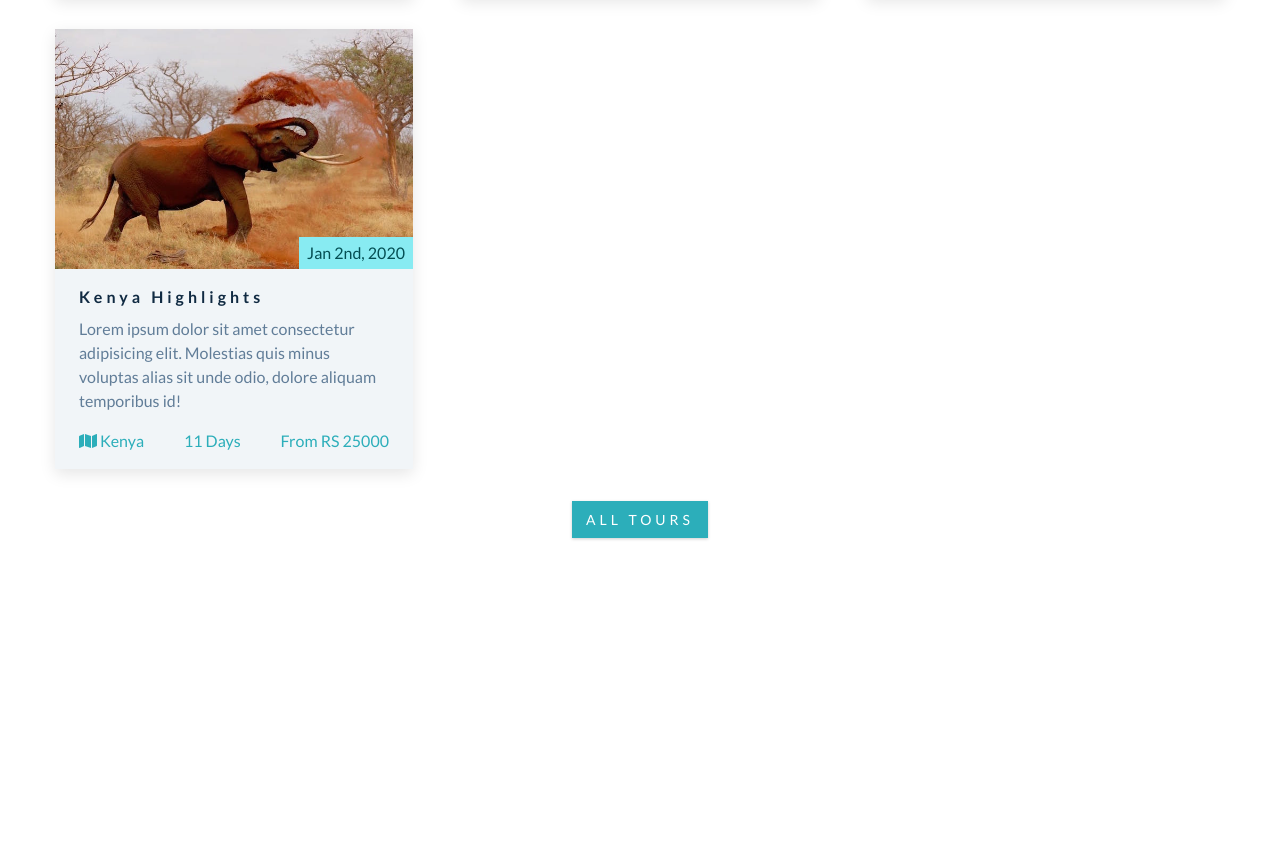
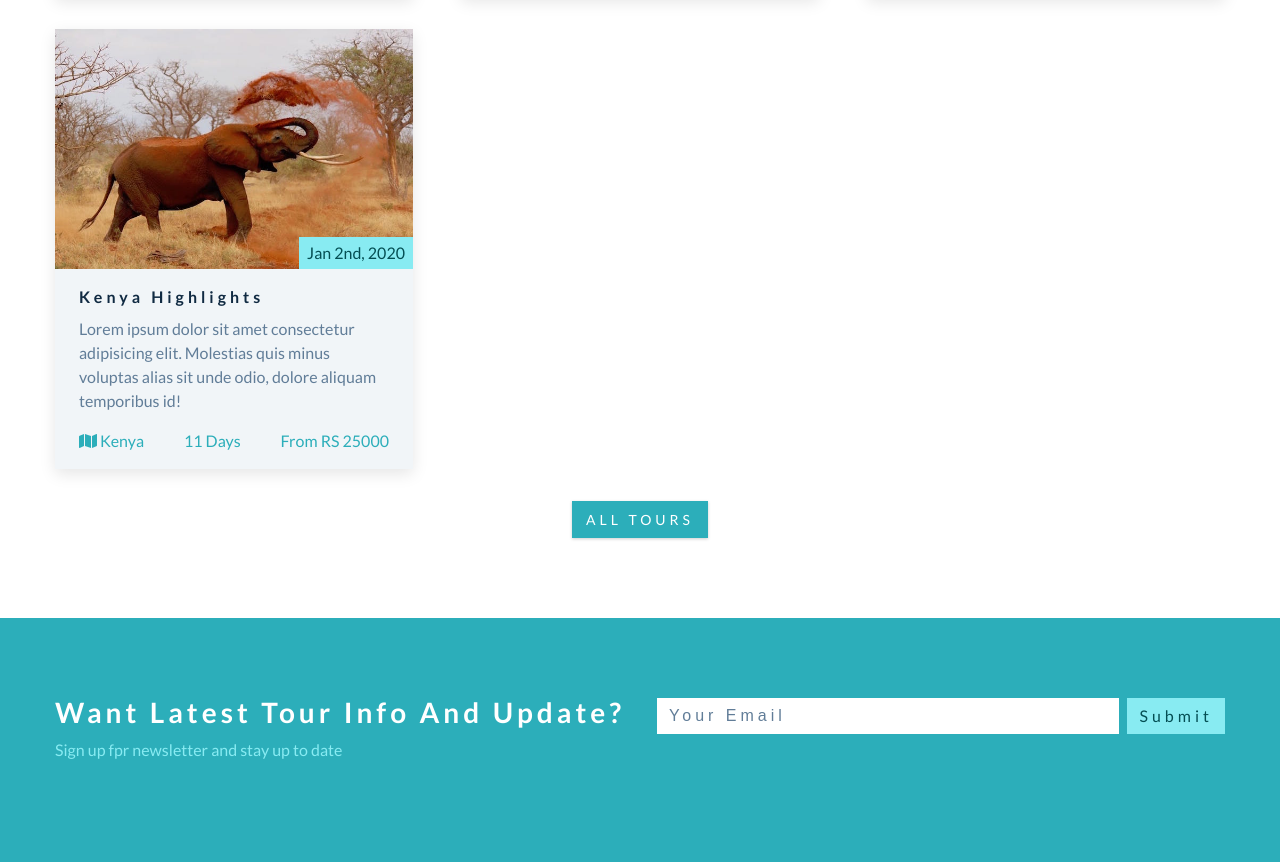
Before and after one commit to AmeenNH3/Amilex-Tour-Company-CSS-Practice-Project, a plain HTML site: page index.html in a window 1280 px wide. Shown: the part 2662-3524 px from the top of the page. Before the commit the page ends 3280 px from the top, so only its background shows below. Drawn offline with Linux system fonts and the light colour scheme.

Commit message:
added contact section

```diff
--- a/css/styles.css
+++ b/css/styles.css
@@ -398,6 +398,64 @@ Featured Tours
 Contact
 ===============
 */
+.contact{
+  background: var(--clr-primary-5);
+  /* border: 2px solid red; */
+
+}
+.contact-title{
+  color:var(--clr-white);
+}
+
+.contact-title p {
+  color:var(--clr-primary-8);
+}
+.contact-form{
+  display:flex;
+  max-width: 28rem;
+}
+.form-control{
+  flex:1 1 auto;
+  color: var(--clr-grey-5);
+}
+.form-control,.btn-submit{
+  padding:0.375rem 0.75rem;
+  font-size: 1rem;
+  line-height: 1.5;
+  font-weight: 300;
+  letter-spacing: var(--spacing);
+  background: var(--clr-white);
+  text-transform: capitalize;
+  border: transparent;
+}
+.form-control::placeholder{
+  color:inherit;
+}
+.btn-submit{
+  font-family: var(--ff-primary);
+  margin-left: 0.5rem;
+  background: var(--clr-primary-8);
+  color: var(--clr-primary-1);
+  cursor: pointer;
+  transition: var(--transition);
+}
+.btn-submit:hover{
+  background: var(--clr-primary-1);
+  color: var(--clr-primary-5);
+}
+@media screen and (min-width:992px){
+.contact-center{
+  display: flex;
+  flex-wrap: wrap;
+  justify-content: space-between;
+}
+.contact-form{
+  align-self: flex-start;
+  flex:1 1 auto;
+  max-width: 100%;
+  padding-left: 2rem;
+}
+}
 
 /*
 ===============
--- a/index.html
+++ b/index.html
@@ -221,7 +221,18 @@
     <!-- end of featured tours -->
 
     <!-- contact -->
-
+    <section class="section contact" id="contact">
+      <div class="section-center contact-center">
+        <article class="contact-title">
+          <h3>want latest tour info and update?</h3>
+          <p>Sign up fpr newsletter and stay up to date</p>
+        </article>
+        <form class="contact-form">
+          <input type="email" name="email" class="form-control" placeholder="your email">
+          <button type="submit" class="btn-submit">submit</button>
+        </form>
+      </div>
+    </section>
     <!-- end of contact -->
 
     <!-- gallery  -->
```
